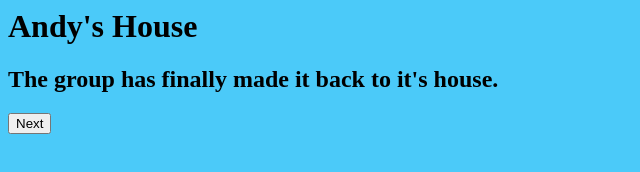
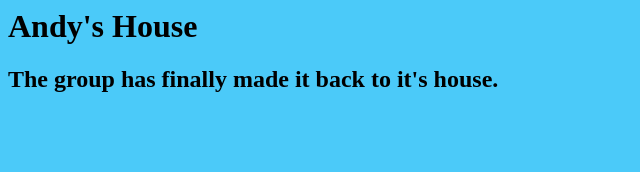
Before and after one commit to bchenv/Story-telling, a plain HTML site: page 6thpage.html in a window 1280 px wide. Shown: the whole page, without its empty margins (0-640 px from the left). Drawn offline with Linux system fonts and the light colour scheme.

Commit message:
Update 6thpage.html

```diff
--- a/6thpage.html
+++ b/6thpage.html
@@ -3,6 +3,3 @@
 </head>
 <h1>Andy's House</h1>
 <h2>The group has finally made it back to it's house.</h2>
-<footer>
-    <a href="7thpage.html"><button id="nextChoice">Next</button></a>
-</footer>
```
